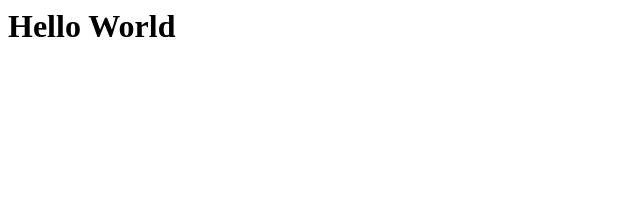
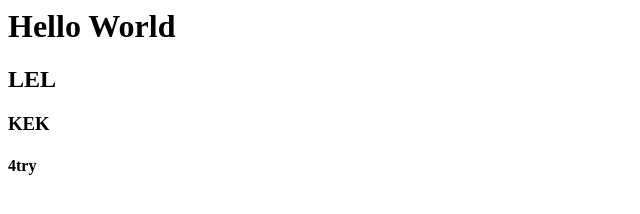
Before and after one commit to MartinoFabbro/Intro, a plain HTML site: page index.html in a window 1280 px wide. Shown: the whole page, without its empty margins (0-640 px from the left). Drawn offline with Linux system fonts and the light colour scheme.

Commit message:
added another head

```diff
--- a/index.html
+++ b/index.html
@@ -1 +1,4 @@
 <h1>Hello World</h1>
+<h2>LEL</h2>
+<h3>KEK</h3>
+<h4>4try</h4>
```
